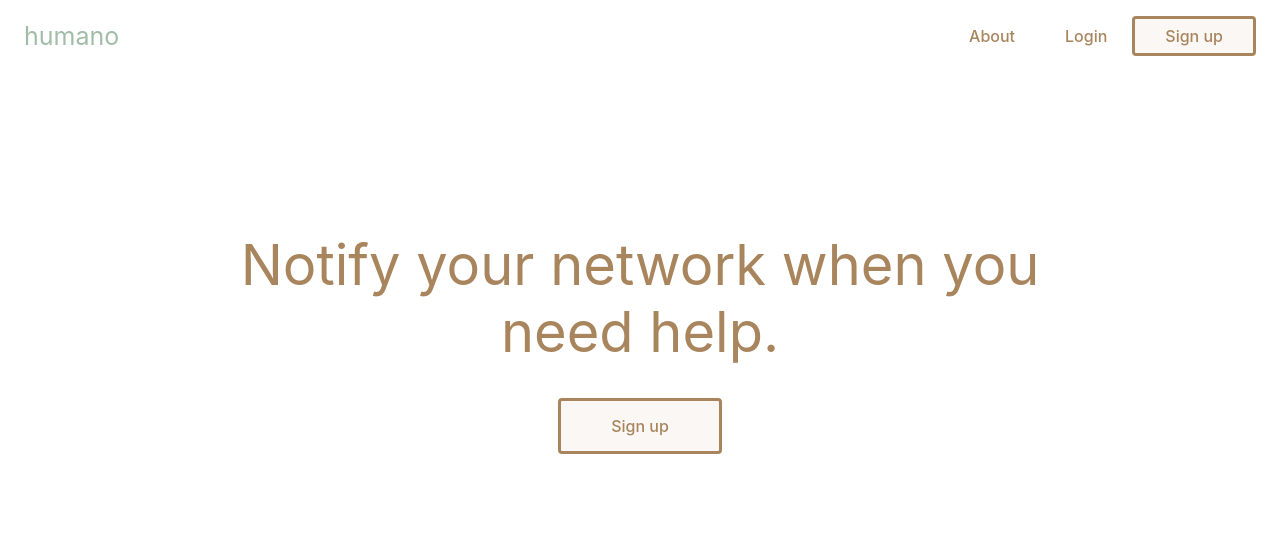
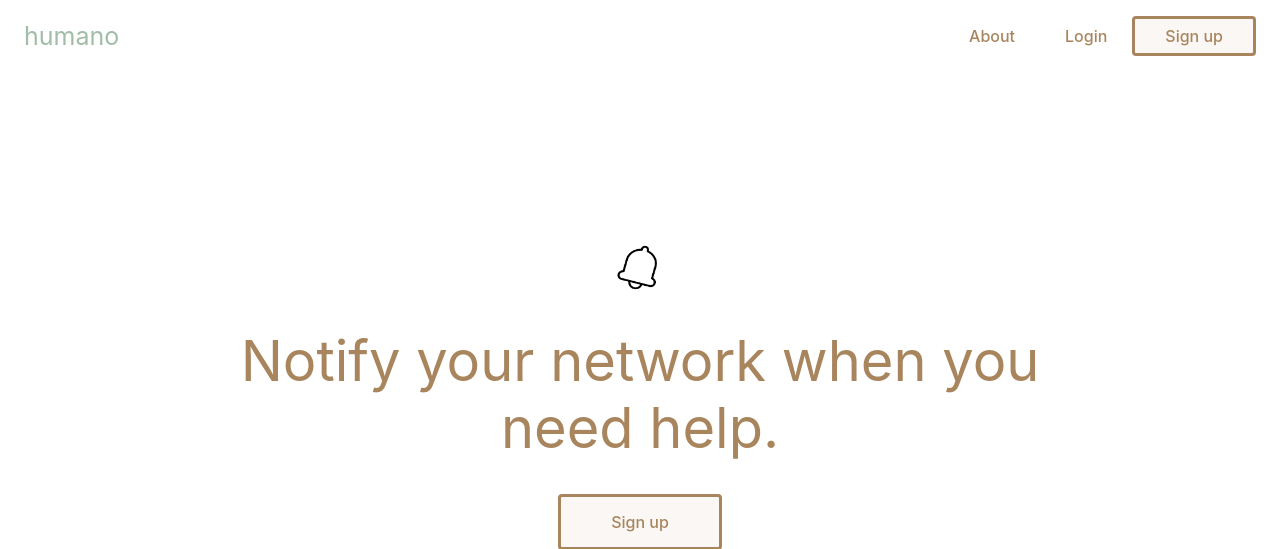
Before and after one commit to michebot/humano, a Flask app: page / in a window 1280 px wide. Shown: the top 549 px of the page. Run offline with Flask 2, Linux system fonts and the light colour scheme; some libraries are stand-ins or nearby versions.

Commit message:
Adding an image to the header

```diff
--- a/templates/index.html
+++ b/templates/index.html
@@ -25,6 +25,7 @@
 
 <div class="position-relative overflow-hidden p-3 p-md-5 m-md-3 text-center">
     <div class="col-md-10 p-lg-5 mx-auto my-5">
+        <img class="d-block mx-auto mb-4" src="static/images/bell.png" alt="" width="72" height="72">
         <h1 class="display-4 font-weight-normal mb3">
             Notify your network when you need help.
         </h1>
```
Also changed, not shown: static/images/bell.png (added).
